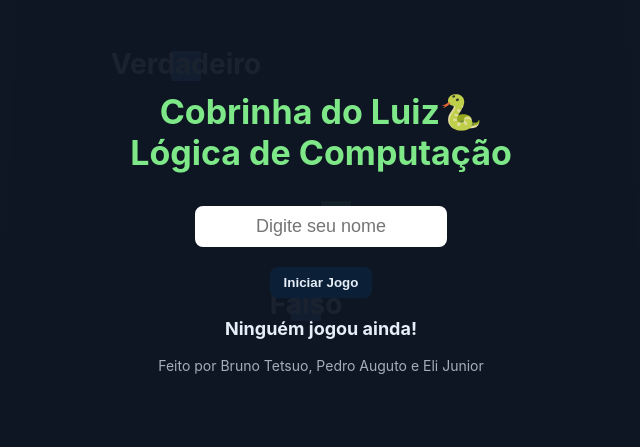
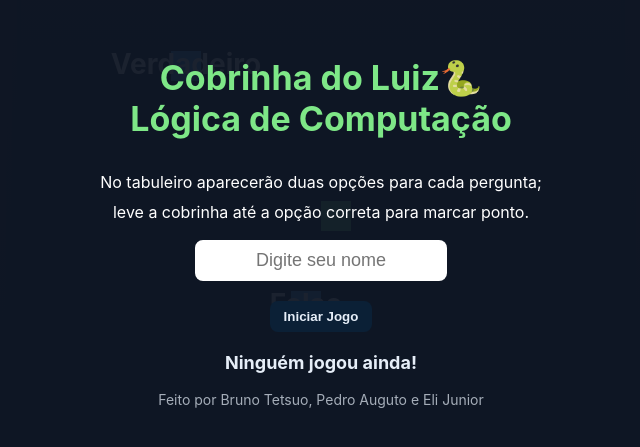
Before and after one commit to brunotetsuo/snake-game-logica-computacao, a plain HTML site: page index.html in a window 1280 px wide. Shown: the part 179-626 px from the top of the page, without its empty margins (319-959 px from the left). Drawn offline with Linux system fonts and the light colour scheme.

Commit message:
chore: save changes

```diff
--- a/index.html
+++ b/index.html
@@ -12,6 +12,9 @@
   <!-- TELA INICIAL UNIFICADA -->
   <div class="start-screen" id="startScreen">
     <h1>Cobrinha do Luiz🐍<br />Lógica de Computação</h1>
+
+    <div class="manual">No tabuleiro aparecerão duas opções para cada pergunta;</div>
+    <div class="manual">leve a cobrinha até a opção correta para marcar ponto.</div>
 
     <input id="playerName" placeholder="Digite seu nome" maxlength="15" />
     <button id="startBtn">Iniciar Jogo</button>
--- a/styles.css
+++ b/styles.css
@@ -67,6 +67,7 @@ button {
 }
 
 input {
+  margin-top: 8px;
   padding: 10px;
   font-size: 18px;
   border-radius: 8px;
@@ -92,6 +93,13 @@ input {
   margin-top: 8px;
   font-size: 14px;
   color: rgba(230,238,248,0.7);
+  text-align: center;
+}
+
+.manual {
+  margin-top: 0px;
+  font-size: 16px;
+  color: rgb(255, 255, 255);
   text-align: center;
 }
 
```
